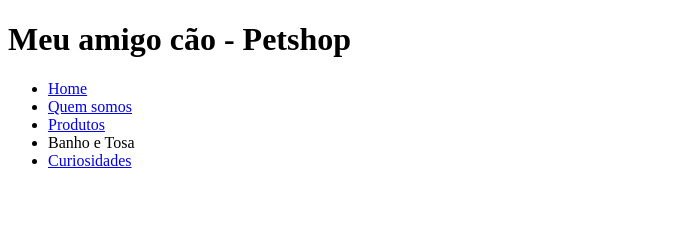
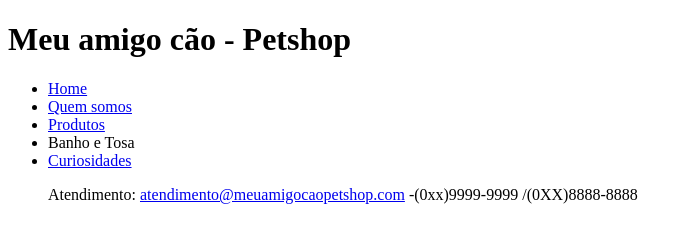
Before and after one commit to anacarolinaluizsantos/html5css3Livrocap02, a plain HTML site: page index.html in a window 1280 px wide. Shown: the whole page, without its empty margins (0-692 px from the left). Drawn offline with Linux system fonts and the light colour scheme.

Commit message:
Link de email de servidores

```diff
--- a/index.html
+++ b/index.html
@@ -27,6 +27,10 @@
 <li>Banho e Tosa</a></li>
 
 <li><a href="curiosidades.html">Curiosidades</a></li>
+<p>Atendimento:
+ <a href="mailto:atendimento@meuamigocaopetshop.com">
+    atendimento@meuamigocaopetshop.com</a>
+    -(0xx)9999-9999 /(0XX)8888-8888</p>
 
 </ul>
 
```
